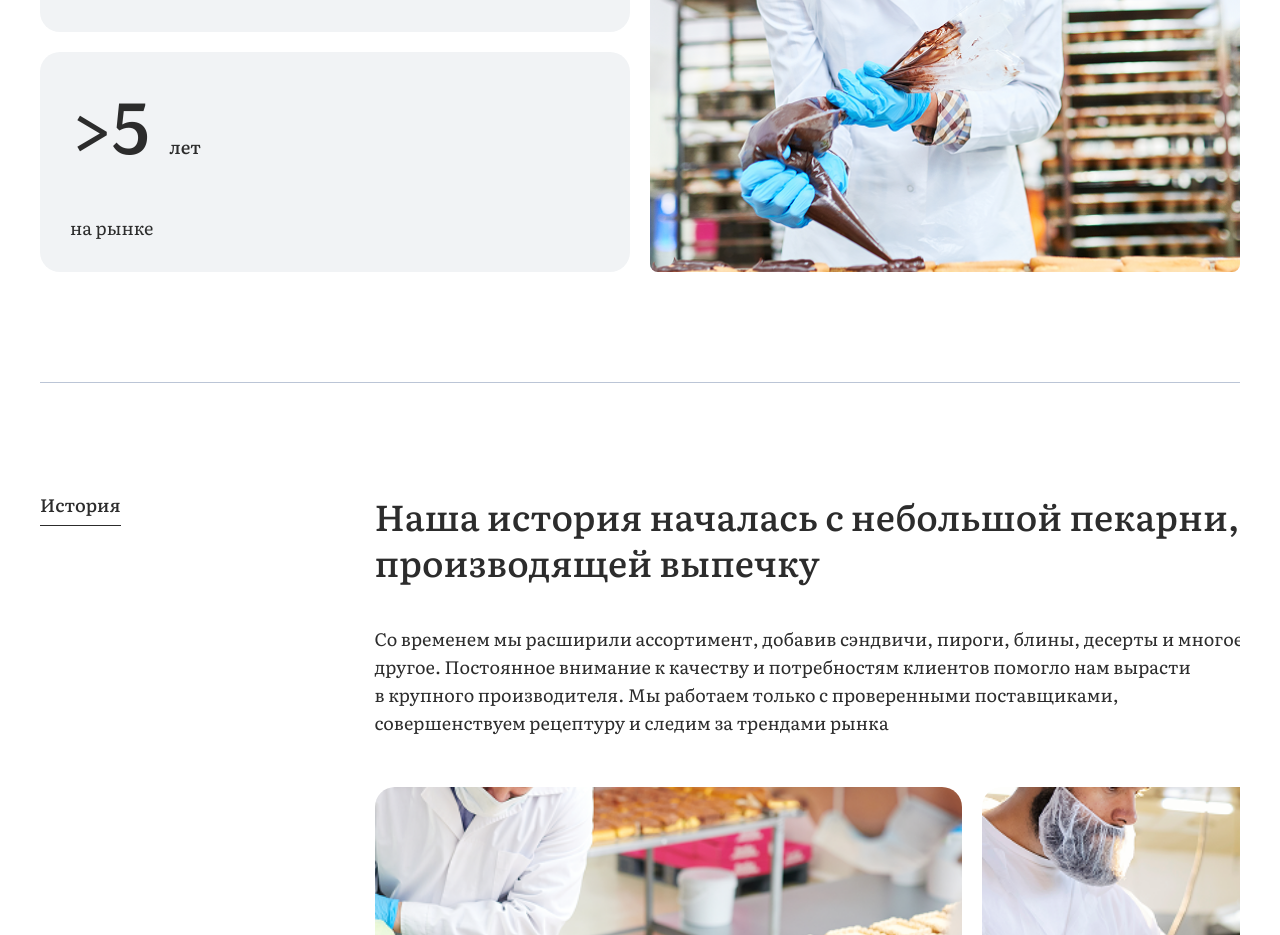
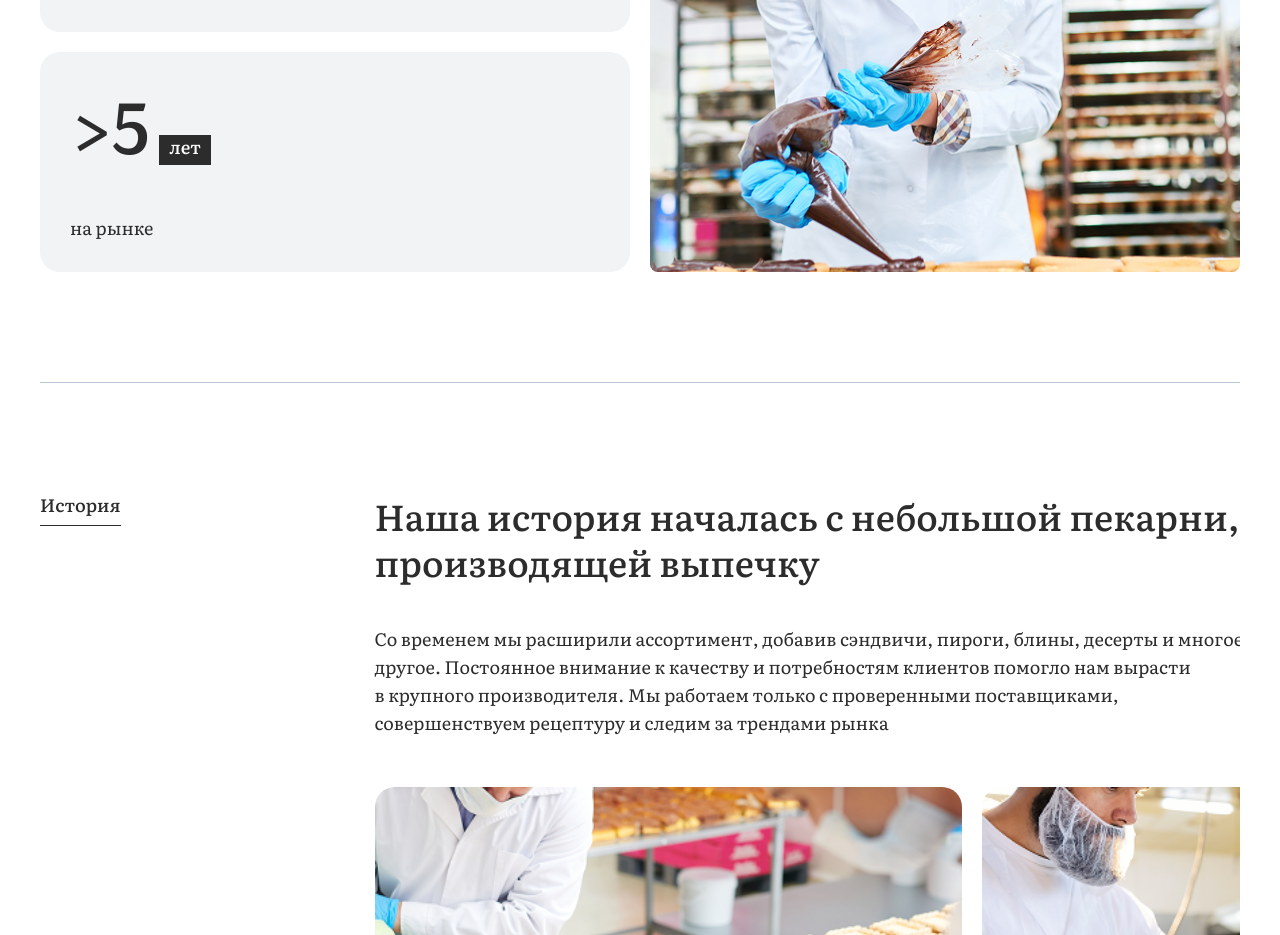
Before and after one commit to Zafarovpolat/IYE, a Next.js app: page /about in a window 1280 px wide. Shown: the part 1960-2895 px from the top of the page. Built offline with nearby package versions, Linux system fonts and the light colour scheme.

Commit message:
Add files via upload

```diff
--- a/src/app/styles/About.module.css
+++ b/src/app/styles/About.module.css
@@ -332,6 +332,8 @@
     line-height: 24px;
     letter-spacing: 0%;
     padding: 0 10px 6px;
+    background-color: #2C2C2C;
+    color: white;
 }
 
 .cardBlock:nth-child(1) .cardUnitText {
```
